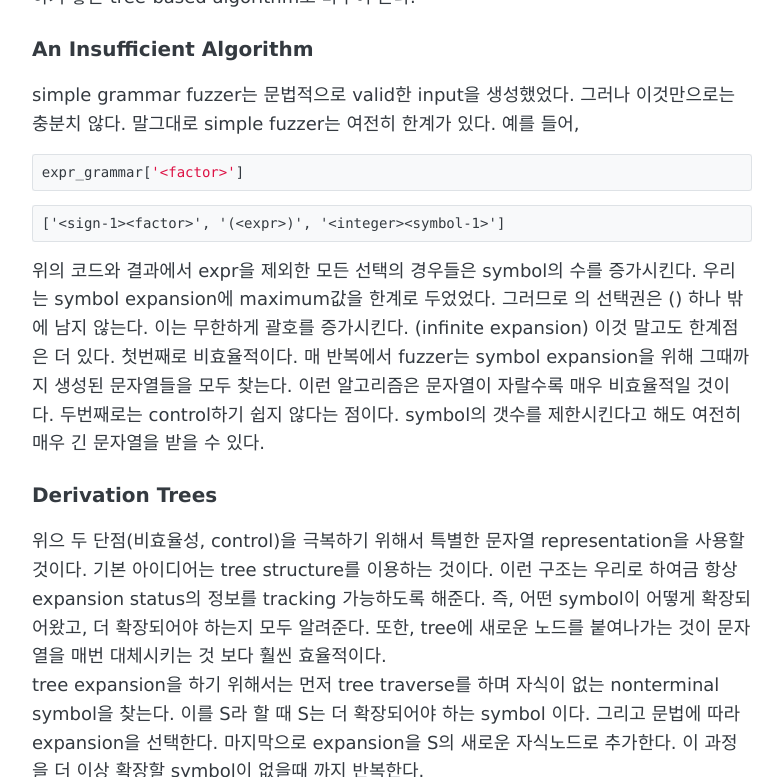
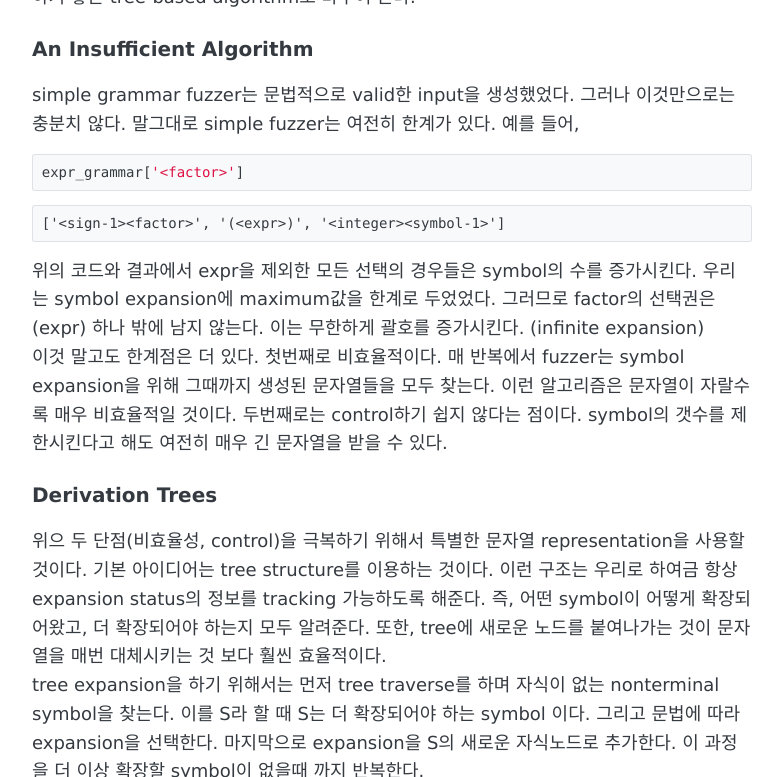
Before and after one commit to sihyungyou/sihyungyou.github.io, a Jekyll site: the page built from _posts/2019-07-27-fuzzingbook-ch3-2.md, in a window 1280 px wide and 900 px high, scrolled down 430 px, cut to the strip 0-777 px from the top of the window. Shown: the whole strip, without its empty margins (248-1031 px from the left). Built offline with Jekyll 4.4.1, drawn with Linux system fonts in a browser that asks for light colours.

Commit message:
fixed typo

```diff
--- a/_posts/2019-07-27-fuzzingbook-ch3-2.md
+++ b/_posts/2019-07-27-fuzzingbook-ch3-2.md
@@ -17,7 +17,7 @@ expr_grammar['<factor>']
 ~~~
 ['<sign-1><factor>', '(<expr>)', '<integer><symbol-1>']
 ~~~
-위의 코드와 결과에서 expr을 제외한 모든 선택의 경우들은 symbol의 수를 증가시킨다. 우리는 symbol expansion에 maximum값을 한계로 두었었다. 그러므로 <factor>의 선택권은 (<expr>) 하나 밖에 남지 않는다. 이는 무한하게 괄호를 증가시킨다. (infinite expansion)
+위의 코드와 결과에서 expr을 제외한 모든 선택의 경우들은 symbol의 수를 증가시킨다. 우리는 symbol expansion에 maximum값을 한계로 두었었다. 그러므로 factor의 선택권은 (expr) 하나 밖에 남지 않는다. 이는 무한하게 괄호를 증가시킨다. (infinite expansion)
 이것 말고도 한계점은 더 있다. 첫번째로 비효율적이다. 매 반복에서 fuzzer는 symbol expansion을 위해 그때까지 생성된 문자열들을 모두 찾는다. 이런 알고리즘은 문자열이 자랄수록 매우 비효율적일 것이다. 두번째로는 control하기 쉽지 않다는 점이다. symbol의 갯수를 제한시킨다고 해도 여전히 매우 긴 문자열을 받을 수 있다.
 
 ### Derivation Trees
```
